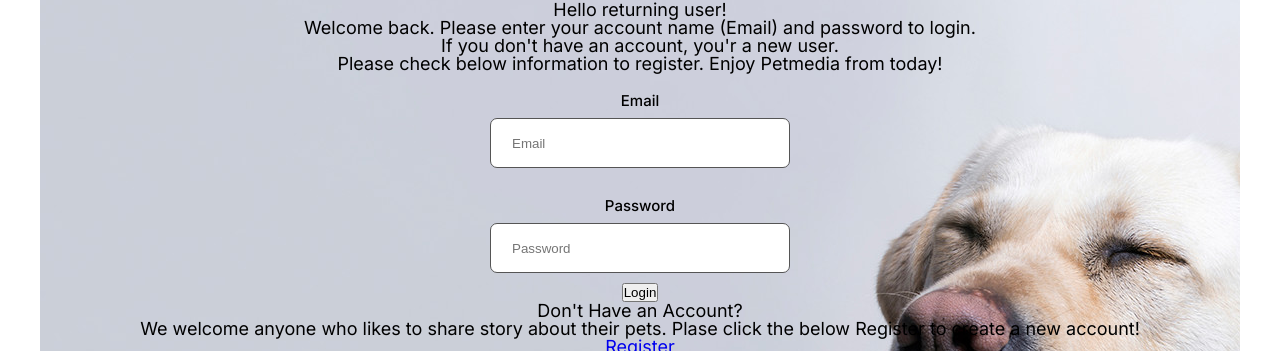
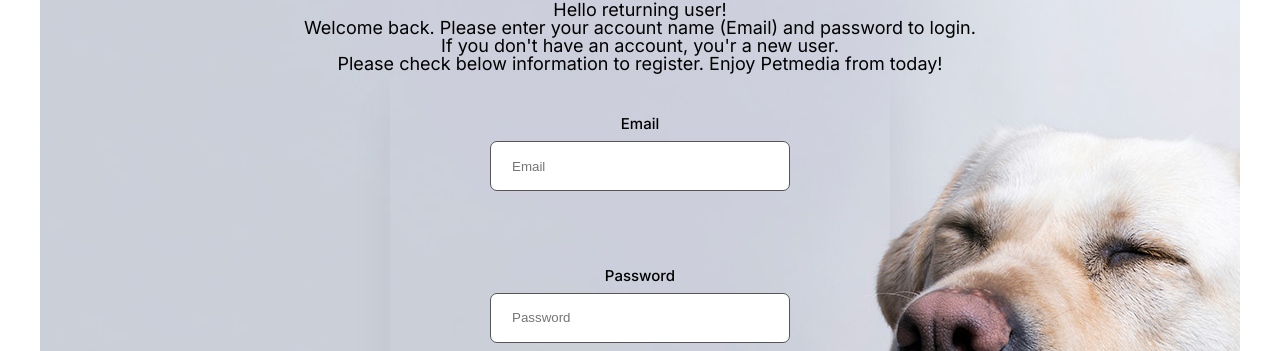
Before and after one commit to 2023-ctech-cs5356/milestone-3-petmedia, a React (Create React App) app: page /login in a window 1280 px wide. Shown: the part 449-800 px from the top of the page. Built offline with nearby package versions, Linux system fonts and the light colour scheme; no server answers; the database is empty.

Commit message:
Update Login.js

```diff
--- a/src/components/Login.js
+++ b/src/components/Login.js
@@ -13,6 +13,7 @@ import { AuthContext } from "../context/AuthContext";
 // import css style
 import styles from "./Login.module.css";
 
+// function that handles the login process
 const Login = () => {
   const [error, setError] = useState(false);
 
@@ -27,15 +28,20 @@ const Login = () => {
 
 const handleLogin = async (e) => {
   e.preventDefault();
+
+  // attempts to sign in the user with the provided email and password
   try {
     const userCredential = await signInWithEmailAndPassword(
       auth,
       values.email,
       values.password
     );
+
+    // if successful, it retrieves the user object from the userCredential
     const user = userCredential.user;
     dispatch({ type: "LOGIN", payload: user });
     navigate("/");
+
   } catch (error) {
     setError(true);
   }
@@ -86,7 +92,7 @@ const Login = () => {
         </p>
       </div>
 
-        <form className={styles.formOne} onSubmit={handleLogin}>
+      <form className={styles.form} onSubmit={handleLogin}>
         {inputs.map((input) => (
           <InputLogin
             key={input.id}
@@ -96,7 +102,7 @@ const Login = () => {
           />
         ))}
         <div className={styles.divBtn}>
-            <button disabled={error} className={styles.btnlogin}>
+          <button disabled={error} className={styles.loginBtn}>
             Login
           </button>
           <p className={styles["p-auth-info"]}>
@@ -112,12 +118,13 @@ const Login = () => {
             </Link>{" "}
           </p>
           {error && (
-              <p className={styles["error-login"]}>
+            <p className={styles["login-error"]}>
               Incorrect Credentials. Please check carefully and try again!
             </p>
           )}
         </div>
       </form>
+      <br></br>
       <p className="heading-tertiary contrast-color">
         Join PetMedia today and become part of a vibrant and supportive
         community that celebrates the love and companionship that pets bring
```
Lines whose indentation alone changed are shown as unchanged.
